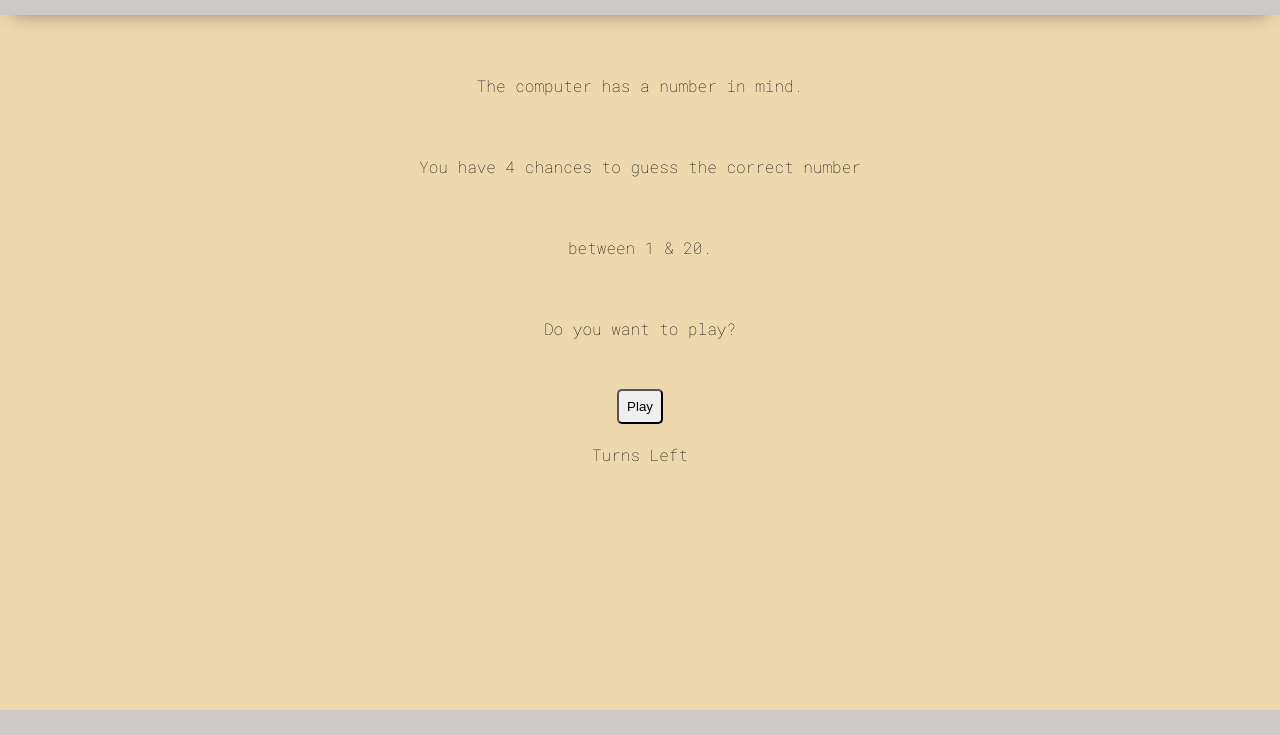
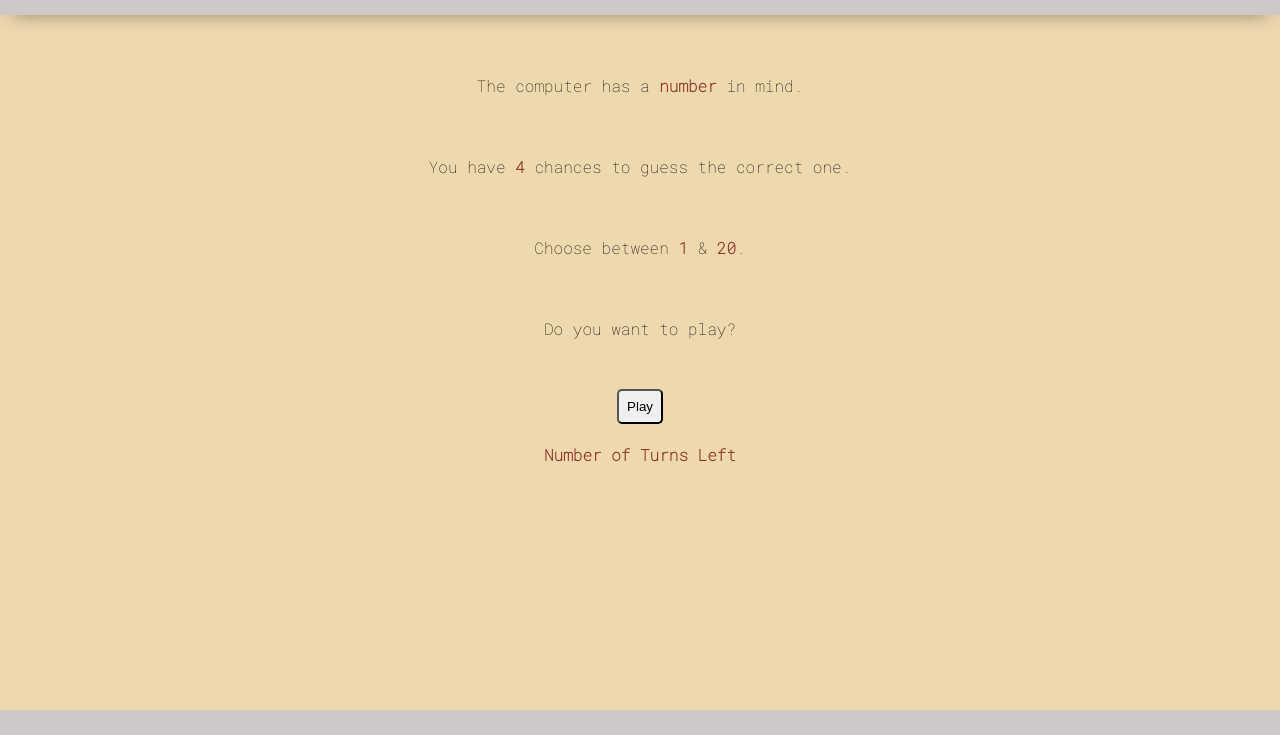
Before and after one commit to hpeterson462/lab-02-guess-number, a plain HTML site: page index.html in a window 1280 px wide. Shown: the part 65-800 px from the top of the page. Drawn offline with Linux system fonts and the light colour scheme.

Commit message:
added html, CSS bold and color

```diff
--- a/app.js
+++ b/app.js
@@ -23,7 +23,7 @@ quizButton.addEventListener('click', () => {
 
     const userInput = Number(prompt('Guess a number between 1 & 20.'));
 
-    if (confirm === false) {
+    if (userInput === false) {
         return;
     }
 
@@ -42,5 +42,5 @@ quizButton.addEventListener('click', () => {
     if (userCount === -1) {
         return document.getElementById('user-result').textContent = 'Sorry, you lost.';
     }
-    return document.getElementById('quiz-button').textContent = 'Play again?';
+
 });
--- a/index.html
+++ b/index.html
@@ -23,12 +23,12 @@
         <h1>Guess That Number</h1>
     </header>
     <main>
-        <p>The computer has a number in mind.</p>
-        <p>You have 4 chances to guess the correct number
-        <p>between 1 & 20.</p>
+        <p>The computer has a <span class="em-text">number</span> in mind.</p>
+        <p>You have <span class="em-text">4</span> chances to guess the correct one.
+        <p>Choose between <span class="em-text">1</span> & <span class="em-text">20</span>.</p>
         <p>Do you want to play?</p>
         <button id="quiz-button">Play</button>
-        <span id="user-guess">Turns Left</span>
+        <span id="user-guess">Number of Turns Left</span>
         <span id="user-result"></span>
     </main>
     <footer>
--- a/styles/style.css
+++ b/styles/style.css
@@ -53,6 +53,16 @@ button:hover {
     background-color: var(--color4);
 }
 
+.em-text{
+    color: var(--color1);
+    font-weight: bold;
+}
+
+#user-guess{
+    color: var(--color1);
+    font-weight: bold;
+}
+
 footer {
     display: flex;
     justify-content: flex-end;
```
